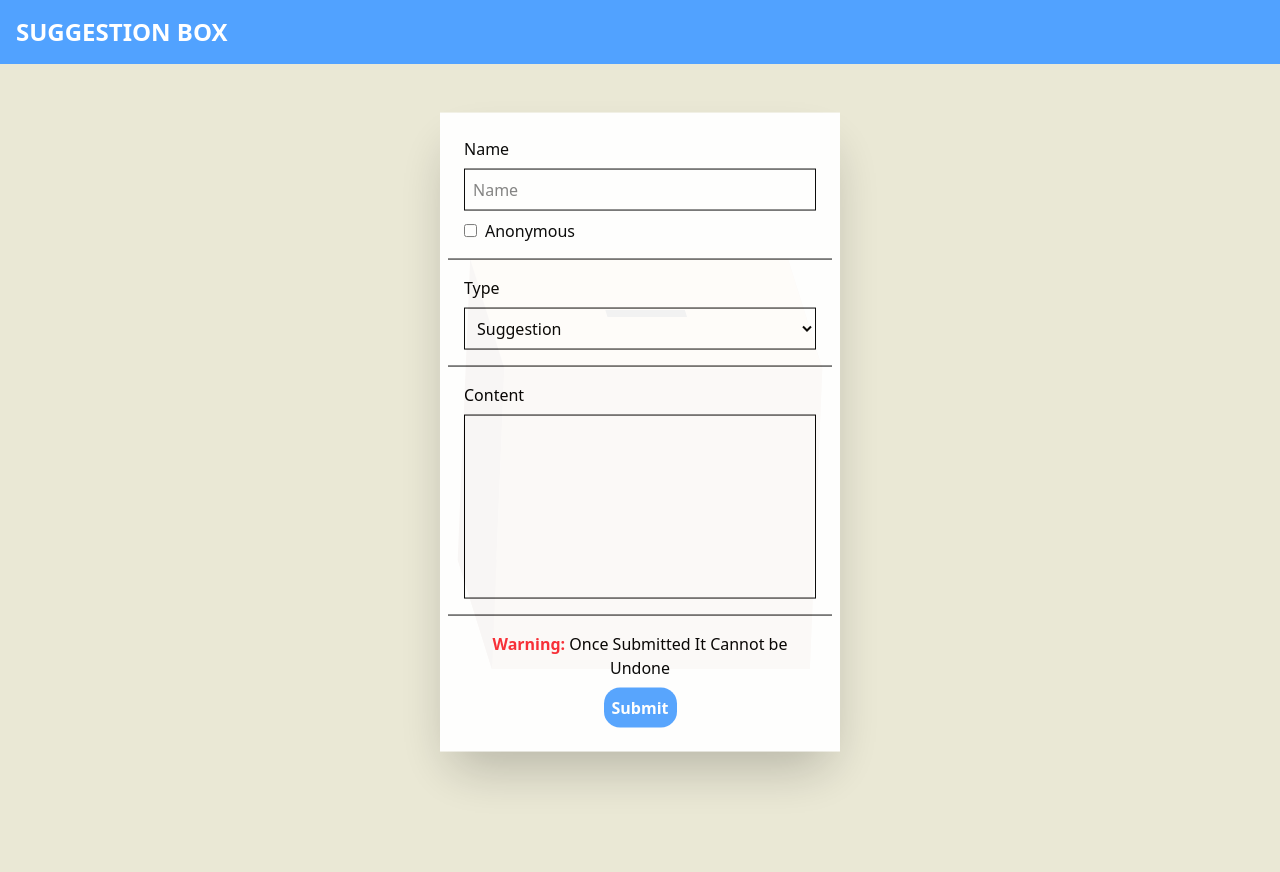
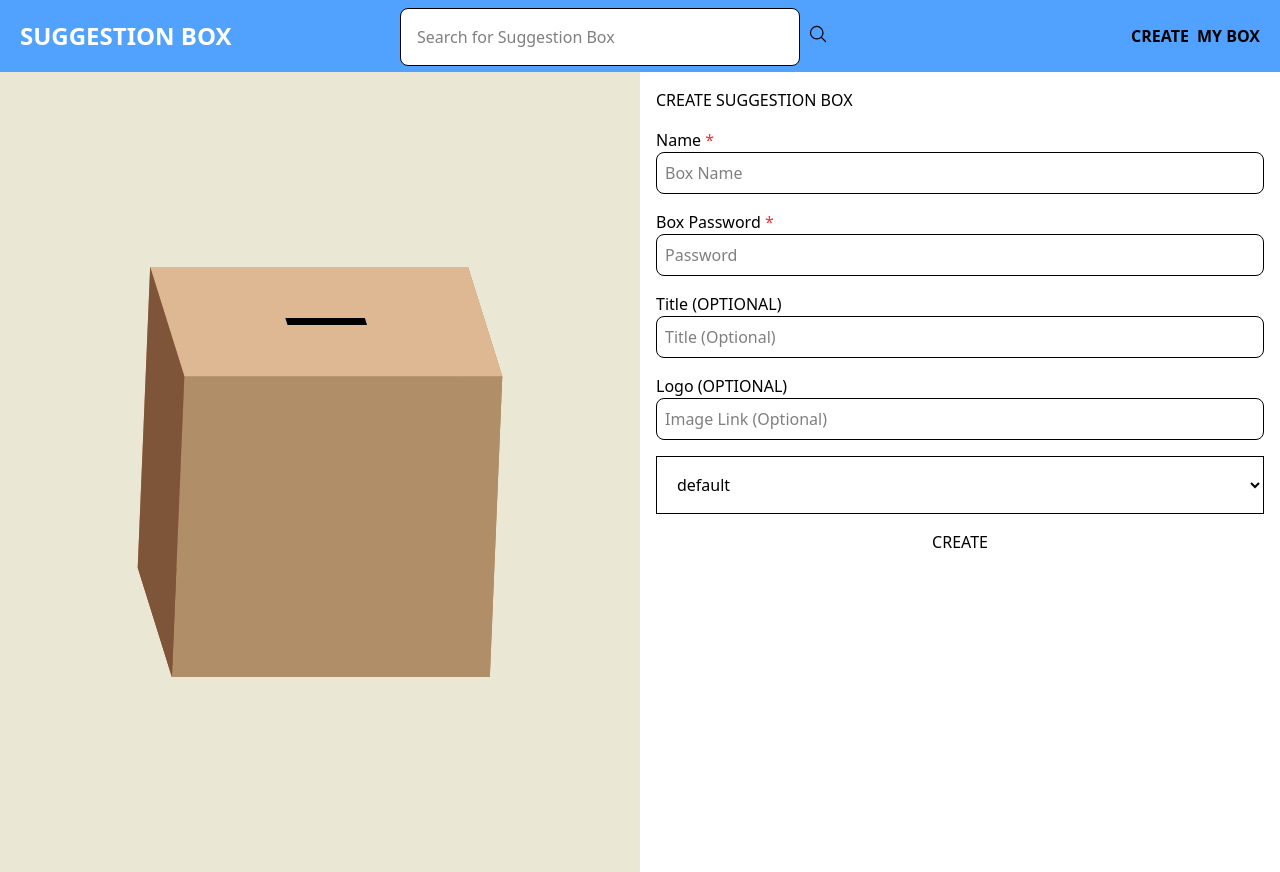
Before and after one commit to EyeCodes/suggestion-box, a React (Vite) app: page /suggestion-box/create in a window 1280 px wide. Built offline with nearby package versions, Linux system fonts and the light colour scheme.

Commit message:
huge update

```diff
--- a/package.json
+++ b/package.json
@@ -1,7 +1,7 @@
 {
   "name": "suggestion-box",
   "private": true,
-  "version": "0.0.0",
+  "version": "pre.1.0",
   "homepage": "http://EyeCodes.github.io/suggestion-box",
   "type": "module",
   "scripts": {
@@ -13,7 +13,9 @@
     "deploy": "gh-pages -d dist"
   },
   "dependencies": {
+    "@heroicons/react": "^2.2.0",
     "@tailwindcss/vite": "^4.1.12",
+    "crypto-js": "^4.2.0",
     "firebase": "^12.1.0",
     "react": "^19.1.1",
     "react-dom": "^19.1.1",
--- a/src/App.css
+++ b/src/App.css
@@ -29,7 +29,10 @@ input:disabled{
   border-color: #6c757d56;
 }
 
-
+input{
+  border: 1px black solid;
+  border-radius: 8px;
+}
 
 .formField{
   display: flex;
@@ -42,3 +45,7 @@ input:disabled{
   border: black 1px solid;
   padding: .5em;
 }
+
+.links:hover *{
+  color: red;
+}
--- a/src/App.jsx
+++ b/src/App.jsx
@@ -1,21 +1,27 @@
 import './App.css'
 import Form from './pages/form';
-
-import { BrowserRouter, Routes, Route, Link } from 'react-router-dom';
+import Header from './layout/header';
+import CreateBox from './pages/createBox';
+import MyBox from './pages/myBox';
+import { BrowserRouter as Router, Route, Routes } from 'react-router-dom';
 
 function App() {
   return (
-    <>
-      <header className='h-fit w-full p-4 bg-blue-400  top-0'>
-        <h1 className='text-white text-2xl font-bold'>SUGGESTION BOX</h1>
-      </header>
-      <div className='h-[100vh] w-full relative  '>
 
-      <Form />
-      </div>
-
-
-    </>
+    <Router basename="/suggestion-box">
+      <>
+        <Header/>
+        <div className='h-[100dvh] w-full relative  '>
+        <div className='h-full w-full flex justify-center items-center'>
+          <Routes>
+            <Route path='/create' element={<CreateBox />}/>
+            <Route path='/my-box/:box?' element={<MyBox />}/>
+            <Route path='/box/:box?' element={<Form />}/>
+          </Routes>
+        </div>
+        </div>
+      </>
+    </Router>
   )
 }
 
--- /dev/null
+++ b/src/component/createBox.jsx
@@ -0,0 +1,24 @@
+import { db } from '../config/firebase';
+import { collection, addDoc } from 'firebase/firestore';
+import CryptoJS  from 'crypto-js';
+
+
+const addBox = async (boxConfig) => {
+
+    const hashedBoxCode = CryptoJS.SHA256(boxConfig.boxCode).toString();
+  try{
+      const docRef = await addDoc(collection(db, 'boxes'),{
+        boxName: boxConfig.boxName,
+        boxCode: hashedBoxCode,
+        boxColor: boxConfig.boxColor,
+        boxTitle: boxConfig.boxTitle,
+        boxLogo: boxConfig.boxLogo
+      })
+      console.log(docRef.doc)
+  }
+  catch(e){
+    console.error(e)
+  }
+}
+
+export default addBox
--- /dev/null
+++ b/src/layout/emptyPage.jsx
@@ -0,0 +1,13 @@
+
+
+function PageEmpty({message}){
+
+  return (
+    <div className="h-full w-full flex justify-center align-middle items-center">
+      <h1 className="text-center font-bold text-[2rem] text-[#b9b486]">{`${message}`}</h1>
+    </div>
+  )
+
+}
+
+export default PageEmpty;
--- /dev/null
+++ b/src/layout/header.jsx
@@ -0,0 +1,12 @@
+import NavBar from "../utils/navBar";
+
+function Header(){
+  return (
+    <header className='h-fit w-full p-5 bg-blue-400 top-0 flex flex-row justify-between relative overflow-hidden  '>
+      <h1 className='text-white text-2xl font-bold'>SUGGESTION BOX</h1>
+      <NavBar/>
+    </header>
+  )
+}
+
+export default Header;
--- a/src/pages/box.jsx
+++ b/src/pages/box.jsx
@@ -1,33 +1,77 @@
 
-function Box({setAnimation}){
+function Box({setAnimation, title, logo, color}){
+
+  const boxColor =
+    [{
+      'default': {
+        'front': 'b08f68',
+        'left': '7f5539',
+        'right': 'ad835f',
+        'top': 'ddb892',
+        'bottom': '7f5539',
+        'back': 'b88254',
+      },
+      'red': {
+        'front': 'e5383b',
+        'left': 'a4161a',
+        'right': 'bf2a2d',
+        'top': 'd12427',
+        'bottom': '8c0f12',
+        'back': 'c1121f',
+      },
+      'green': {
+        'front': '329603',
+        'left': '308709',
+        'right': '359908',
+        'top': '42b50e',
+        'bottom': '004b23',
+        'back': '007200',
+      },
+      'blue': {
+        'front': '0466c8',
+        'left': '023e7d',
+        'right': '0353a4',
+        'top': '045eb8',
+        'bottom': '001845',
+        'back': '002855',
+      }
+  }]
+
   return (
+  <div className='h-full w-full flex justify-center items-center'>
     <div className={`h-[20rem] w-[20rem]  relative bg-none transform-3d perspective-1000 rotate-y-15 -rotate-x-20 ${setAnimation}`}>
 
-            <div className={`h-full w-full absolute bg-[#ede0d4] flex items-center -translate-z-[10rem] `}>
+            <div style={{ backgroundColor: `#`+boxColor[0][color]['back'] }} className={`h-full w-full absolute flex items-center -translate-z-[10rem] `}>
               {/* back */}
             </div>
 
-            <div className={`h-full w-full absolute bg-[#b08968] flex items-center translate-x-[10rem] rotate-y-90 `}>
+            <div style={{ backgroundColor: `#`+boxColor[0][color]['right'] }} className={`h-full w-full absolute flex items-center translate-x-[10rem] rotate-y-90 `}>
               {/* right */}
             </div>
 
-            <div className={`h-full w-full absolute bg-[#7f5539] flex items-center -translate-x-[10rem] -rotate-y-90 `}>
+            <div style={{ backgroundColor: `#`+boxColor[0][color]['left'] }} className={`h-full w-full absolute flex items-center -translate-x-[10rem] -rotate-y-90 `}>
               {/* left */}
             </div>
 
-            <div className={`h-full w-full absolute bg-[#ddb892] flex justify-center items-center -translate-y-[10rem] rotate-x-90 `}>
+            <div style={{ backgroundColor: `#`+boxColor[0][color]['top'] }} className={`h-full w-full absolute flex justify-center items-center -translate-y-[10rem] rotate-x-90 `}>
                {/*top  */}
                 <div className='h-5 w-20 bg-black'></div>
             </div>
-            <div className={`h-full w-full absolute bg-[#7f5539] flex items-center translate-y-[10rem] -rotate-x-90 `}>
+            <div style={{ backgroundColor: `#`+boxColor[0][color]['bottom'] }} className={`h-full w-full absolute flex items-center translate-y-[10rem] -rotate-x-90 `}>
               {/* bottom */}
             </div>
 
-            <div className={`h-full w-full absolute bg-[#b08968] flex items-center translate-z-[10rem] `}>
+            <div style={{ backgroundColor: `#`+boxColor[0][color]['front'] }} className={`h-full w-full absolute flex  justify-center items-center object-contain translate-z-[10rem]`}>
+              { !!logo && (
+                <img src={logo} className={`h-full w-full object-contain`} />
+              )
+              }
+                <h1 className="h-fit w-full text-center font-bold text-3xl overflow-clip">{title}</h1>
               {/* front */}
             </div>
 
-          </div>
+    </div>
+  </div>
   );
 
 }
--- /dev/null
+++ b/src/pages/createBox.jsx
@@ -0,0 +1,65 @@
+import { useState } from "react";
+import addBox from "../component/createBox";
+import Box from "./box"
+
+function CreateBox(){
+    const [boxAnimation] = useState('box');
+    const [boxName, setBoxName] = useState('');
+    const [boxCode, setBoxCode] = useState('');
+    const [boxColor, setBoxColor] = useState('default');
+    const [boxTitle, setBoxTitle] = useState('');
+    const [boxLogo, setBoxLogo] = useState('');
+
+  const color = ['default', 'red', 'green', 'blue']
+
+  const createBox = ()=> {
+
+    if(!boxName || !boxTitle){
+      return alert('Fill Required Fields')
+    }
+
+    addBox({boxName: boxName, boxCode: boxCode, boxColor: boxColor, boxLogo: boxLogo, boxTitle: boxTitle})
+  }
+
+  return (
+    <div className="h-full w-full grid grid-cols-2">
+      <Box setAnimation={boxAnimation} color={boxColor} logo={boxLogo} title={boxTitle}/>
+      <div className="h-full w-full bg-white p-4 flex flex-col gap-4">
+        <h1>CREATE SUGGESTION BOX</h1>
+
+          <div className="flex flex-col">
+            <label htmlFor="name"> Name <span className="text-red-500">*</span></label>
+            <input type="text" name="name" id="" placeholder="Box Name" value={boxName} onChange={e => setBoxName(e.target.value)} className="p-2" />
+          </div>
+
+          <div className="flex flex-col">
+            <label htmlFor="boxCode"> Box Password <span className="text-red-500">*</span></label>
+          <input type="text" name="boxcode" id="" placeholder="Password" value={boxCode} onChange={e => setBoxCode(e.target.value)}  className="p-2" />
+          </div>
+
+          <div className="flex flex-col">
+            <label htmlFor="title"> Title <span>(OPTIONAL)</span></label>
+          <input type="text" name="title" id="" placeholder="Title (Optional)" value={boxTitle} onChange={e => setBoxTitle(e.target.value)} disabled={boxLogo}  className="p-2" />
+          </div>
+
+          <div className="flex flex-col">
+            <label htmlFor="logo"> Logo <span>(OPTIONAL)</span></label>
+          <input type="url" name="logo" id="" placeholder="Image Link (Optional)" value={boxLogo} onChange={e => setBoxLogo(e.target.value)} disabled={boxTitle}  className="p-2" />
+          </div>
+
+          <select name="" id="" defaultValue={boxColor} onChange={e => setBoxColor(e.target.value)} className="p-4 border">
+            {
+              color.map((e) => (
+                <option value={e}>{e}</option>
+              ))
+            }
+          </select>
+          <button onClick={createBox}>CREATE</button>
+      </div>
+
+    </div>
+  )
+
+}
+
+export default CreateBox
--- a/src/pages/form.jsx
+++ b/src/pages/form.jsx
@@ -1,8 +1,13 @@
 import React, { useState } from 'react';
 import sendLetter from '../component/addLetter';
 import Box from './box';
+import { useParams } from 'react-router-dom';
+import PageEmpty from '../layout/emptyPage';
 
 function Form() {
+
+    const { box } = useParams();
+
     // const rand = Math.floor(Math.random() * 5000) + 100
     const [isChecked, setIsChecked] = useState(false);
     const handleCheckboxChange = (event) => {
@@ -23,7 +28,7 @@ function Form() {
         return alert('All required field must be filled');
       }
 
-      sendLetter({ name: userName,type: type, content,box: 'test'})
+      sendLetter({ name: userName,type: type, content,box: box})
       setLetterAnimation('letter')
       setBoxAnimation('')
 
@@ -34,13 +39,17 @@ function Form() {
       setLetterAnimation('')
       }, 5000);
     }
+    if(!box){
+      return (
+
+        <PageEmpty message='NO SUGGESTION BOX HERE' />
+      );
+    }
 
   return (
 
     <>
-        <div className='h-full w-full flex justify-center items-center'>
           <Box setAnimation={boxAnimation}/>
-        </div>
 
       <div className={`${storeAnimation} h-fit w-100 opacity-95 absolute bg-white p-2 top-[50%] left-[50%] -translate-x-[50%] -translate-y-[55%] shadow-2xl transform-z-99`}>
       <div className={` h-full w-full relative transform-3d perspective-distant overflow-auto`}>
--- /dev/null
+++ b/src/pages/myBox.jsx
@@ -0,0 +1,36 @@
+import { useState } from "react";
+import { useParams } from "react-router-dom";
+import { Link } from "react-router-dom";
+import Box from "./box";
+
+function MyBox(){
+  const [boxAnimation] = useState('box');
+  const [boxName, setBoxName] = useState('');
+  const [password, setBoxCode] = useState('');
+  const { box } = useParams();
+
+
+
+  if(!box){
+    return (
+    <div className="w-fit h-fit bg-white p-4 flex flex-col gap-4">
+      <h1 className="font-bold">MY SUGGESTION BOX</h1>
+      <input type="text" name="" id="" placeholder="Box Name" value={boxName} onChange={e => setBoxName(e.target.value)} className="p-2" />
+      <input type="text" name="" id="" placeholder="Password" value={password} onChange={e => setBoxCode(e.target.value)}  className="p-2" />
+      <Link to={`/my-box/${boxName}`}>
+        <button>GO</button>
+      </Link>
+    </div>
+  )
+  }
+  else if(box){
+    return (
+      <div className="h-full w-full grid grid-cols-2">
+        <Box setAnimation={boxAnimation}/>
+      </div>
+    )
+  }
+
+}
+
+export default MyBox;
--- /dev/null
+++ b/src/utils/navBar.jsx
@@ -0,0 +1,36 @@
+import { Link } from "react-router-dom";
+import {MagnifyingGlassIcon} from "@heroicons/react/24/outline"
+import { useState } from "react";
+function NavBar(){
+
+  const [boxName, setBoxName] = useState('');
+  const searchBox = ()=> {
+    console.log(boxName)
+  }
+
+  return (
+    <nav className=" w-fit flex flex-row justify-evenly gap-2">
+          <div className="links flex justify-center items-center">
+      <Link to='/create'>
+            <h1 className="font-bold text-center">CREATE</h1>
+      </Link>
+          </div>
+          <div className="links flex items-center">
+            <Link to='/my-box'>
+            <h1 className="font-bold text-center">MY BOX</h1>
+            </Link>
+          </div>
+
+          <div className="h-fit w-fit absolute flex justify-center items-center top-2  gap-2 left-100 z-99">
+            <input type="text" placeholder="Search for Suggestion Box" value={boxName} onChange={e => setBoxName(e.target.value)} className="bg-white w-100 p-4 rounded-2xl" />
+              <Link to={`/box/${boxName}`}>
+            <button onClick={searchBox}>
+              <MagnifyingGlassIcon className="h-5 w-5" />
+            </button>
+              </Link>
+          </div>
+    </nav>
+  )
+}
+
+export default NavBar;
```
Also changed, not shown: firebase.json (added), 2 other files (tests, documents, lock files or other folders).
